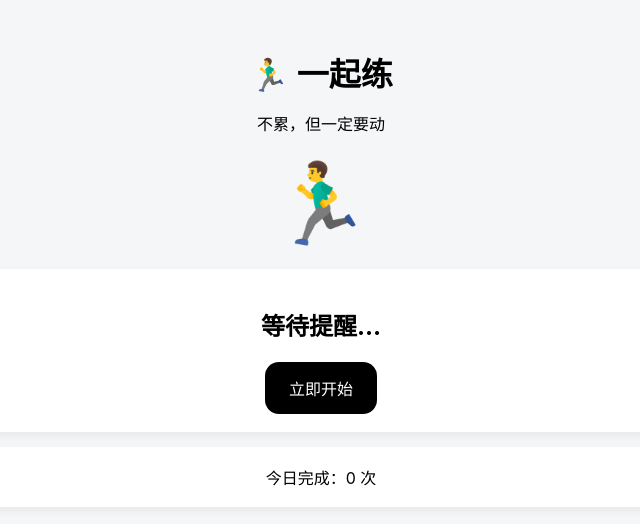
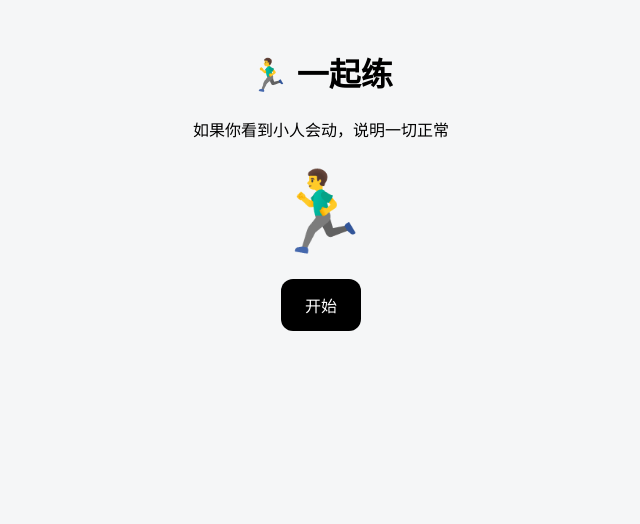
Before and after one commit to Rontu030422/yiqi-lian, a plain HTML site: page index.html in a window 1280 px wide. Shown: the whole page, without its empty margins (319-959 px from the left). Drawn offline with Linux system fonts and the light colour scheme.

Commit message:
Add files via upload

```diff
--- a/index.html
+++ b/index.html
@@ -4,89 +4,49 @@
 <meta charset="UTF-8">
 <title>一起练</title>
 <meta name="viewport" content="width=device-width, initial-scale=1.0">
-<meta name="apple-mobile-web-app-capable" content="yes">
-
 <style>
 body {
   font-family: -apple-system, BlinkMacSystemFont, sans-serif;
-  background: #f5f6f7;
-  text-align: center;
-  padding: 20px;
+  background:#f5f6f7;
+  text-align:center;
+  padding:20px;
 }
-
-h1 { margin-bottom: 6px; }
-
-.card {
-  background: #fff;
-  border-radius: 18px;
-  padding: 18px;
-  margin: 15px 0;
-  box-shadow: 0 4px 10px rgba(0,0,0,.06);
+button {
+  padding:14px 24px;
+  font-size:16px;
+  border:none;
+  border-radius:12px;
+  background:#000;
+  color:#fff;
 }
-
-button {
-  padding: 14px 24px;
-  font-size: 16px;
-  border: none;
-  border-radius: 14px;
-  background: #000;
-  color: #fff;
+#man {
+  font-size:80px;
+  margin:20px 0;
 }
-
-#man {
-  font-size: 80px;
-  margin: 18px 0;
+.jump {
+  animation: jump .5s infinite alternate;
 }
-
-/* 动画 */
-.jump { animation: jump .6s infinite alternate; }
-@keyframes jump { to { transform: scale(1.2); } }
-
-.squat { animation: squat .7s infinite alternate; }
-@keyframes squat { to { transform: translateY(20px); } }
-
-.leg { animation: leg .4s infinite alternate; }
-@keyframes leg { to { transform: rotate(10deg); } }
-
-.runFast { animation: runFast .2s infinite alternate; }
-@keyframes runFast { to { transform: translateX(12px); } }
-
-.runSlow { animation: runSlow 1s infinite alternate; }
-@keyframes runSlow { to { transform: translateY(-10px); } }
+@keyframes jump {
+  to { transform: scale(1.2); }
+}
 </style>
 </head>
 
 <body>
 
 <h1>🏃‍♂️ 一起练</h1>
-<p>不累，但一定要动</p>
+<p>如果你看到小人会动，说明一切正常</p>
 
 <div id="man">🏃‍♂️</div>
 
-<div class="card">
-  <h2 id="action">等待提醒…</h2>
-  <button onclick="start()">立即开始</button>
-</div>
-
-<div class="card">
-  今日完成：<span id="count">0</span> 次
-</div>
+<button onclick="start()">开始</button>
 
 <script>
-const today = new Date().toDateString();
-let count = Number(localStorage.getItem("count_" + today) || 0);
-document.getElementById("count").innerText = count;
+function start() {
+  document.getElementById("man").className = "jump";
+  alert("运行正常！");
+}
+</script>
 
-const man = document.getElementById("man");
-const actionText = document.getElementById("action");
-
-/* 动作池 */
-const actions = [
-  { text: "开合跳 × 10 个", cls: "jump" },
-  { text: "深蹲 × 10 个", cls: "squat" },
-  { text: "抬腿 × 30 个", cls: "leg" },
-  { text: "原地快跑 1 分钟", cls: "runFast" }
-];
-
-/* 每天固定慢跑一次 */
-if (!localStorage.getItem("slowrun
+</body>
+</html>
```
